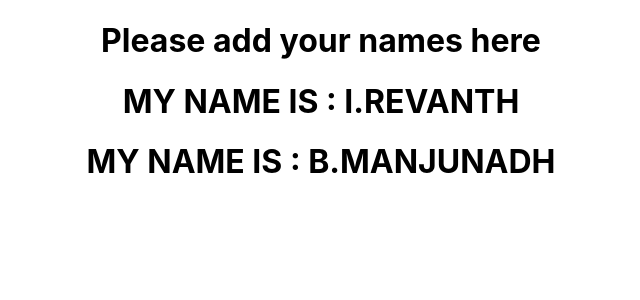
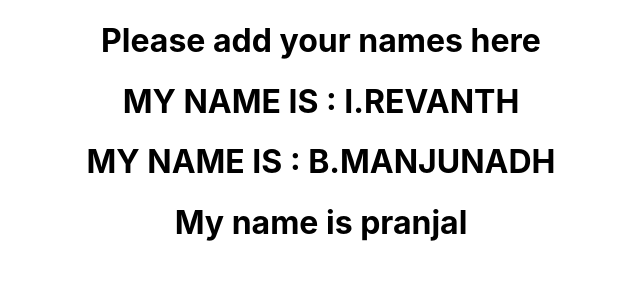
Before and after one commit to manjunadhb/ghrep1, a React (Create React App) app: page / in a window 1280 px wide. Shown: the top 300 px of the page, without its empty margins (319-959 px from the left). Built offline with nearby package versions, Linux system fonts and the light colour scheme.

Commit message:
pranjal changes

```diff
--- a/src/App.js
+++ b/src/App.js
@@ -7,6 +7,7 @@ function App() {
       <h1>Please add your names here</h1>
       <h1>MY NAME IS : I.REVANTH</h1>
       <h1>MY NAME IS : B.MANJUNADH</h1>
+      <h1>My name is pranjal</h1>
     </div>
   );
 }
```
